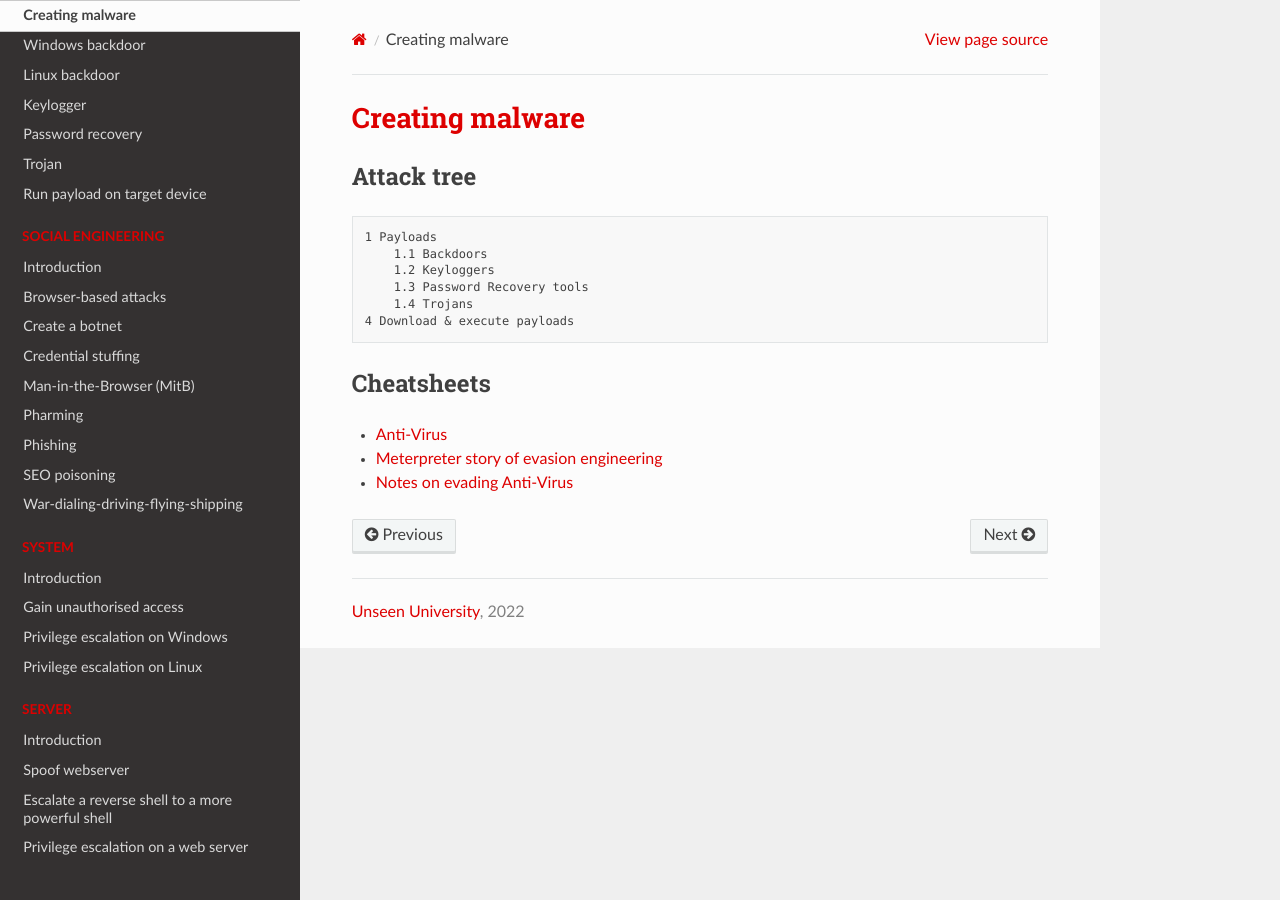
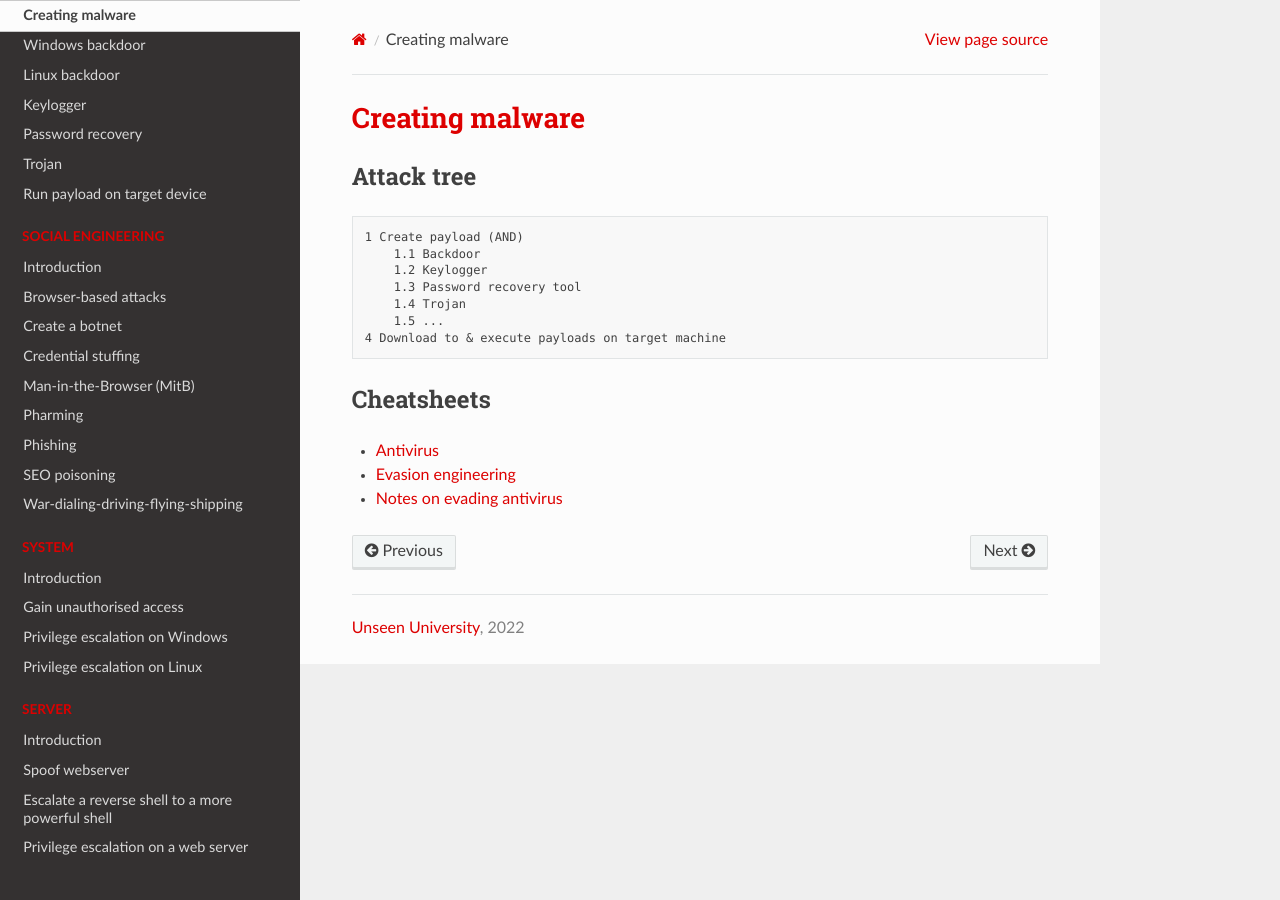
Before and after one commit to tymyrddin/red-basic, a Sphinx documentation site: the page built from source/docs/malware/Create-malware.md, in a window 1280 px wide. Built offline with Sphinx 7.4.7 and the Read the Docs theme 2.0.0, drawn with Linux system fonts in a browser that asks for light colours.

Commit message:
Payloads

````diff
--- a/source/docs/malware/Create-malware.md
+++ b/source/docs/malware/Create-malware.md
@@ -3,16 +3,17 @@
 ## Attack tree
 
 ```text
-1 Payloads
-    1.1 Backdoors
-    1.2 Keyloggers
-    1.3 Password Recovery tools
-    1.4 Trojans
-4 Download & execute payloads
+1 Create payload (AND)
+    1.1 Backdoor
+    1.2 Keylogger
+    1.3 Password recovery tool
+    1.4 Trojan
+    1.5 ...
+4 Download to & execute payloads on target machine
 ```
 
 ## Cheatsheets
 
-* [Anti-Virus](cheatsheets:docs/payloads/av)
-* [Meterpreter story of evasion engineering](cheatsheets:docs/payloads/meterpreter-av-evasion)
-* [Notes on evading Anti-Virus](cheatsheets:docs/payloads/evading-av)
+* [Antivirus](cheatsheets:docs/payloads/av)
+* [Evasion engineering](cheatsheets:docs/payloads/evasion-engineering)
+* [Notes on evading antivirus](cheatsheets:docs/payloads/evading-av)
````
